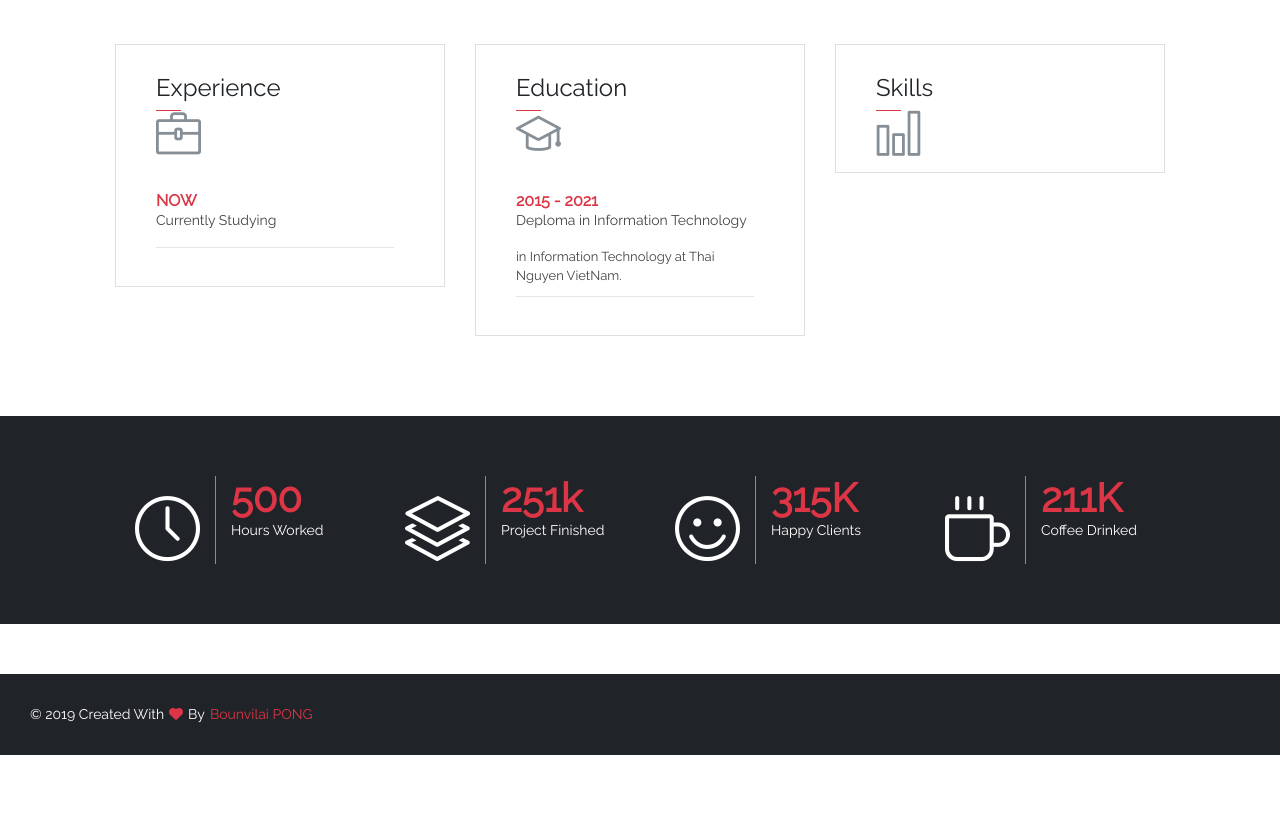
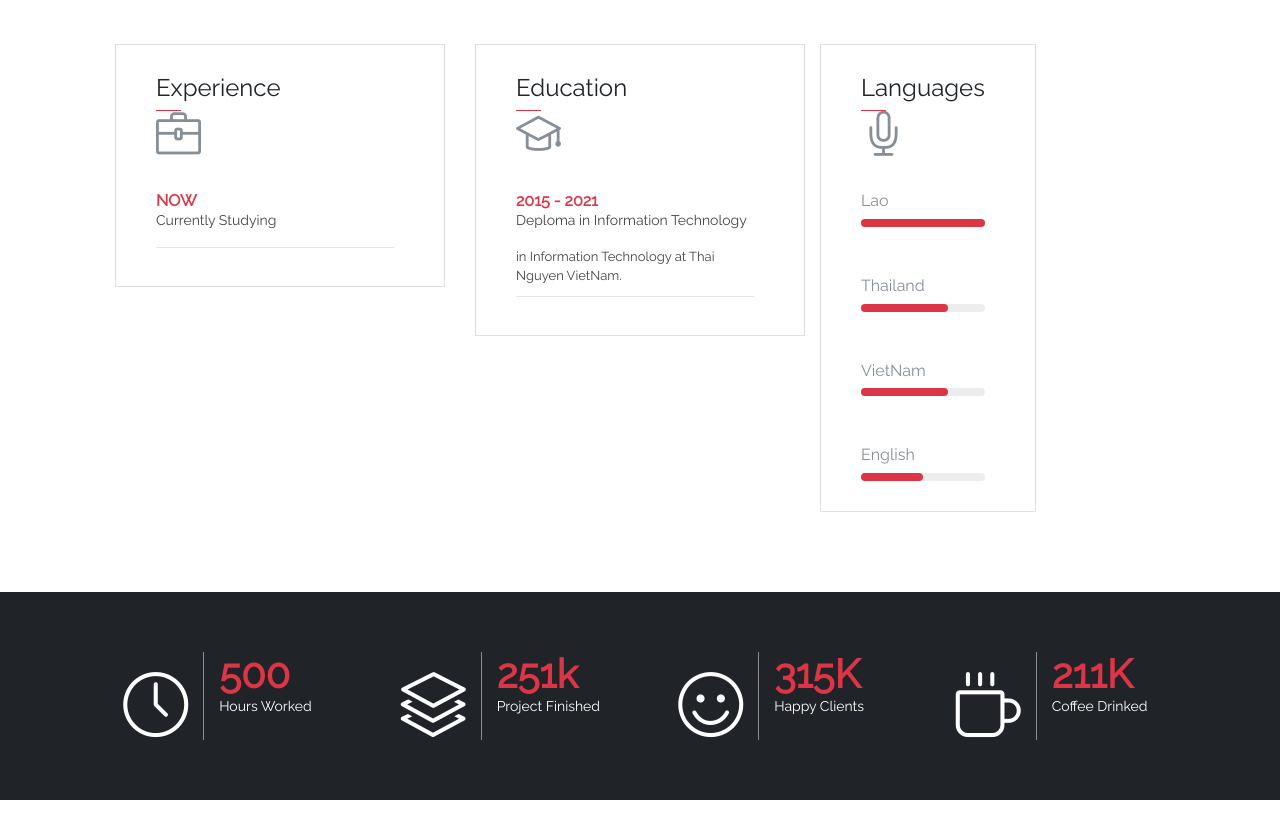
Before and after one commit to Pongbounvilai/My-Resume, a plain HTML site: page index.html in a window 1280 px wide. Shown: the part 1336-2174 px from the top of the page. Before the commit the page ends 2091 px from the top, so only its background shows below. Drawn offline with nearby package versions, Linux system fonts and the light colour scheme; a script that the page names is missing; files whose address does not match are found by name.

Commit message:
Update index.html

```diff
--- a/index.html
+++ b/index.html
@@ -228,7 +228,7 @@
 
                         </div>
                     </div>
-                </div>
+              <!--   </div>
                 <div class="col-md-4">
                     <div class="card">
                         <div class="card-header pt30 pl40 pr50">
@@ -238,30 +238,30 @@
                             </div>
                             <div class="pull-right">
                                 <i class="icon-chart font45 text-gray-600"></i>
-                            </div>
+                            </div> -->
                     <!--     </div>
                         <div class="card-body pt20 pl40 pr50">
                             <h6 class="m0 pb5">HTML5 &amp; CSS3</h6>
                             <div class="progress">
-                                <div class="progress-bar bg-danger" role="progressbar" style="width: 97%"
+                                <div class="progress-bar bg-danger" role="progressbar" style="width: 50%"
                                     aria-valuenow="25" aria-valuemin="0" aria-valuemax="100"></div>
                             </div>
                             <h6 class="m0 pb5">JavaScript</h6>
                             <div class="progress">
-                                <div class="progress-bar bg-danger" role="progressbar" style="width: 85%"
+                                <div class="progress-bar bg-danger" role="progressbar" style="width: 50%"
                                     aria-valuenow="25" aria-valuemin="0" aria-valuemax="100"></div>
                             </div>
                             <h6 class="m0 pb5">PHP</h6>
                             <div class="progress">
-                                <div class="progress-bar bg-danger" role="progressbar" style="width: 80%"
+                                <div class="progress-bar bg-danger" role="progressbar" style="width: 50%"
                                     aria-valuenow="50" aria-valuemin="0" aria-valuemax="100"></div>
                             </div>
                             <h6 class="m0 pb5">SQL</h6>
                             <div class="progress">
-                                <div class="progress-bar bg-danger" role="progressbar" style="width: 90%"
+                                <div class="progress-bar bg-danger" role="progressbar" style="width: 50%"
                                     aria-valuenow="75" aria-valuemin="0" aria-valuemax="100"></div>
                             </div>
-                        </div>
+                        </div> -->
                     </div>
                     <div class="card">
                         <div class="card-header pt30 pl40 pr50">
@@ -274,11 +274,32 @@
                             </div>
                         </div>
                         <div class="card-body pt20 pl40 pr50">
-                            <h6 class="m0 pb5">English</h6>
+                            <h6 class="m0 pb5">Lao</h6>
+                            <div class="progress">
+                                <div class="progress-bar bg-danger" role="progressbar" style="width: 100%"
+                                    aria-valuenow="25" aria-valuemin="0" aria-valuemax="100"></div>
+                            </div>
+                             </div>
+                        <div class="card-body pt20 pl40 pr50">
+                            <h6 class="m0 pb5">Thailand</h6>
                             <div class="progress">
                                 <div class="progress-bar bg-danger" role="progressbar" style="width: 70%"
                                     aria-valuenow="25" aria-valuemin="0" aria-valuemax="100"></div>
-                            </div> -->
+                            </div>
+                                </div>
+                        <div class="card-body pt20 pl40 pr50">
+                            <h6 class="m0 pb5">VietNam</h6>
+                            <div class="progress">
+                                <div class="progress-bar bg-danger" role="progressbar" style="width: 70%"
+                                    aria-valuenow="25" aria-valuemin="0" aria-valuemax="100"></div>
+                            </div>
+                                </div>
+                        <div class="card-body pt20 pl40 pr50">
+                            <h6 class="m0 pb5">English</h6>
+                            <div class="progress">
+                                <div class="progress-bar bg-danger" role="progressbar" style="width: 50%"
+                                    aria-valuenow="25" aria-valuemin="0" aria-valuemax="100"></div>
+                            </div>
 
                         </div>
                     </div>
```
